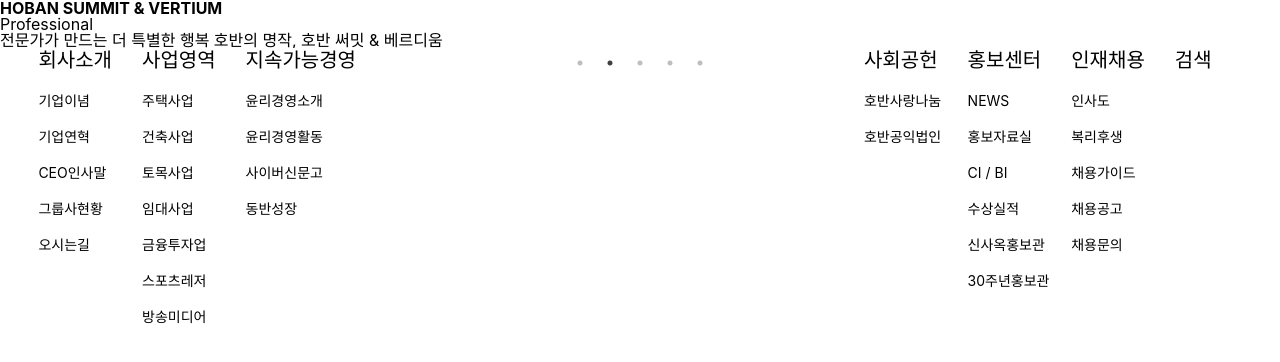
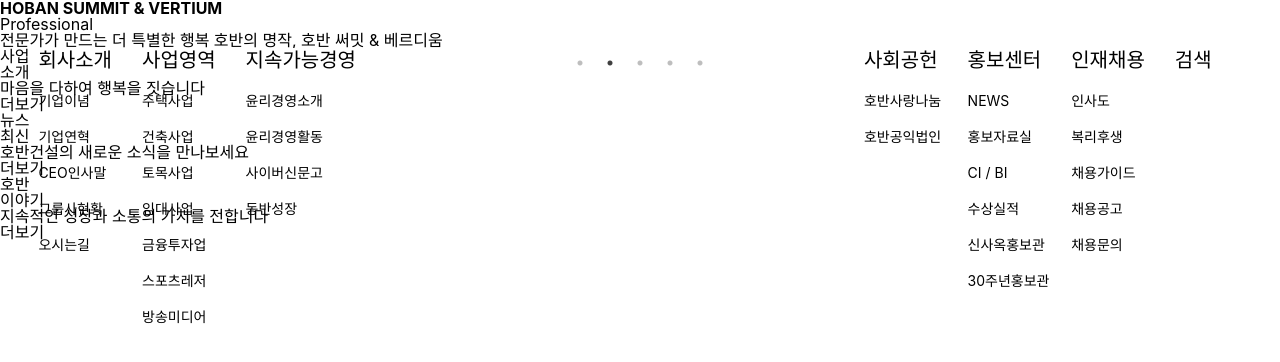
Before and after one commit to Ostrichtofu/hoban, a React (Create React App) app: page / in a window 1280 px wide. Shown: the top 362 px of the page. Built offline with nearby package versions, Linux system fonts and the light colour scheme.

Commit message:
contents 컴포넌트 진행

```diff
--- a/src/App.js
+++ b/src/App.js
@@ -7,16 +7,14 @@
 
 import MainSlider from "./components/Slider";
 import Header from "./components/Header";
-import ContentsBox from "./components/ContentsBox";
+import ContentsTitle from "./components/main/ContentsTitle";
 
 function App() {
   return (
     <div>
       <Header />
       <MainSlider />
-      <div className="mainContents">
-        {ContentsBox}
-      </div>
+      <ContentsTitle />
     </div>
   );
 }
--- a/src/components/ContentsBox.js
+++ /dev/null
@@ -1,16 +0,0 @@
-import react from "react";
-
-function ContentsBox() {
-    <div>
-        <div className="contentsTitle">
-            <h4><b></b></h4>
-            <p></p>
-            <a></a>
-        </div>
-        <div className="contents">
-
-        </div>
-    </div>
-}
-
-export default ContentsBox;
--- /dev/null
+++ b/src/components/main/ContentsTitle.js
@@ -0,0 +1,37 @@
+import react from "react";
+
+const maincontents_PROPS = [
+  {
+    contentsTitle: "소개",
+    TitleHighlight: "사업",
+    contentsSubTitle: "마음을 다하여 행복을 짓습니다",
+  },
+  {
+    contentsTitle: "최신",
+    TitleHighlight: "뉴스",
+    contentsSubTitle: "호반건설의 새로운 소식을 만나보세요",
+  },
+  {
+    contentsTitle: "이야기",
+    TitleHighlight: "호반",
+    contentsSubTitle: "지속적인 성장과 소통의 가치를 전합니다",
+  },
+];
+
+function ContentsTitle() {
+  return maincontents_PROPS.map((element, index) => {
+    return (
+      <div className="contentsTitle">
+        <h3>
+          <b>{element.TitleHighlight}</b>
+          <br />
+          {element.contentsTitle}
+        </h3>
+        <p>{element.contentsSubTitle}</p>
+        <a>더보기</a>
+      </div>
+    );
+  });
+}
+
+export default ContentsTitle;
```
Also changed, not shown: src/components/Slider.js (+11 -7 lines).
